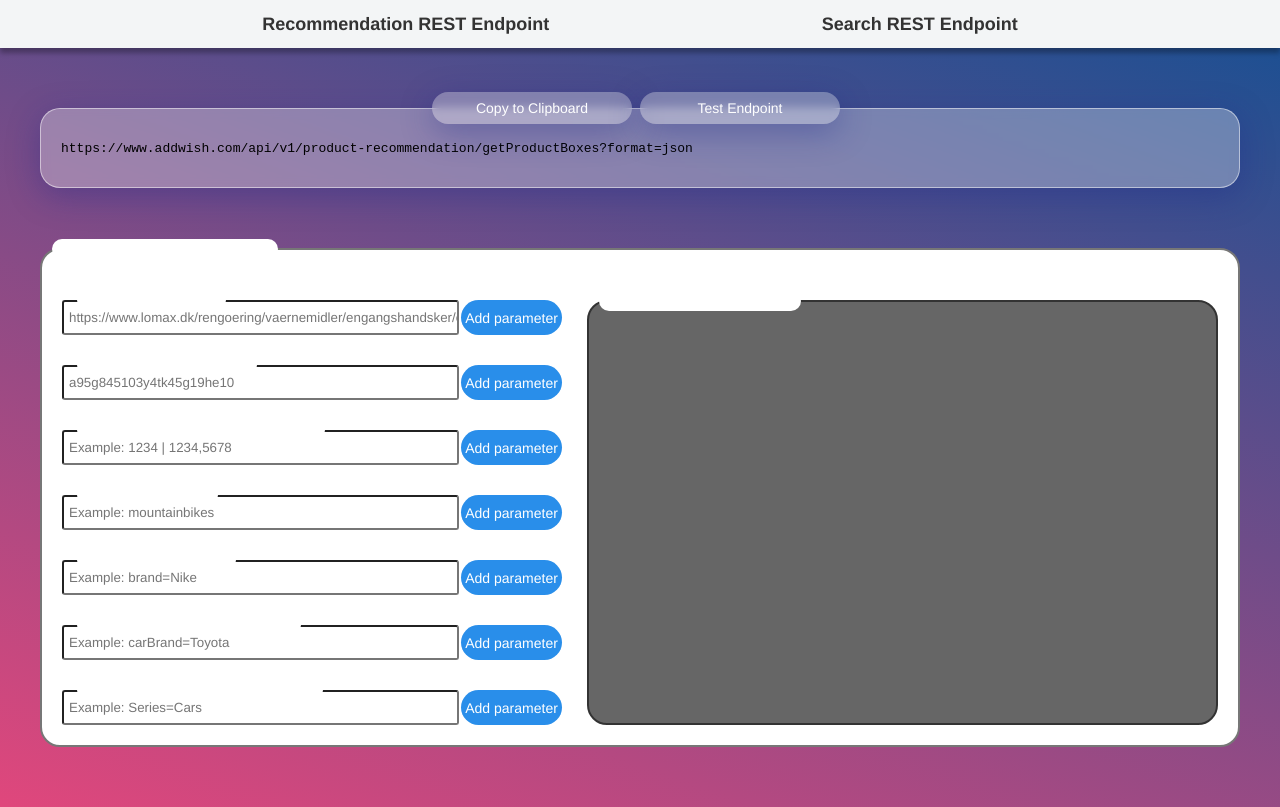
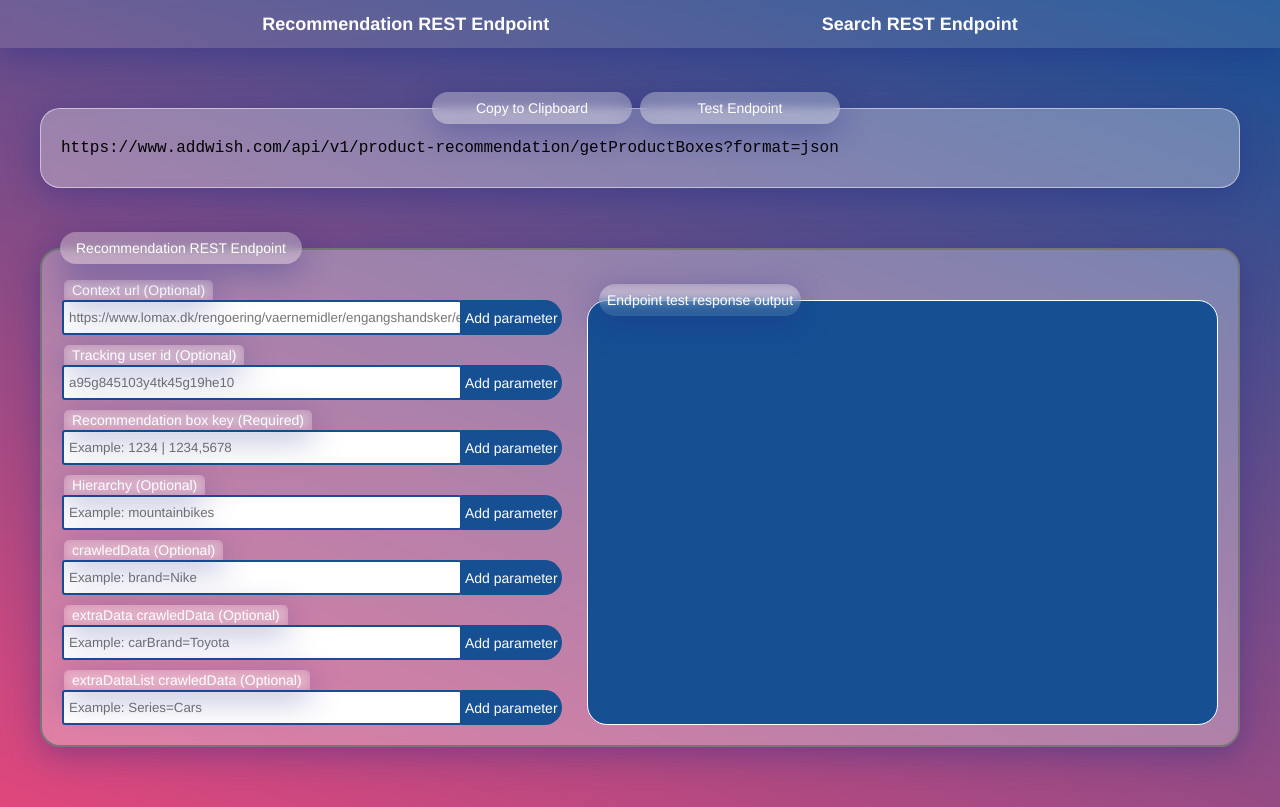
Before and after one commit to Mikkelmbk/hr-api-helper, a plain HTML site: page public/index.html in a window 1280 px wide. Drawn offline with Linux system fonts and the light colour scheme.

Commit message:
styled response window and navigation

```diff
--- a/public/assets/css/constructor-general.css
+++ b/public/assets/css/constructor-general.css
@@ -5,28 +5,35 @@
 
 .main__endpoint-constructor-border-position{
     position:absolute;
-    top:-9px;
-    left:12px;
+    top: -16px;
+    left:20px;
     display:flex;
+    z-index: 10;
 }
 
 .main__endpoint-constructor-description{
     user-select:none;
-    background-color:var(--primary-theme-endpoint-label-bg);
     color:var(--primary-theme-text-color);
-    padding:2px 8px;
+    padding:8px 16px;
     border-radius:var(--primary-theme-border-radius);
     font-size:var(--primary-theme-font-size);
     margin-right:8px;
+    background: rgba( 255, 255, 255, 0.3 );
+    box-shadow: 0 8px 32px 0 rgba( 31, 38, 135, 0.37 );
+    backdrop-filter: blur( 5px );
+    -webkit-backdrop-filter: blur( 5px );
 }
 
 .main__endpoint-constructor-outer-container{
     border:2px solid #777;
-    background-color:var(--primary-theme-endpoint-builder-bg);
     border-radius:var(--primary-theme-border-radius);
     display:flex;
     flex-wrap:wrap;
     padding:20px;
+    background: rgba( 255, 255, 255, 0.3 );
+    box-shadow: 0 8px 32px 0 rgba( 31, 38, 135, 0.37 );
+    backdrop-filter: blur( 5px );
+    -webkit-backdrop-filter: blur( 5px );
 }
 
 .main__endpoint-constructor-outer-recom-container,.main__endpoint-constructor-outer-search-container{
@@ -50,37 +57,42 @@
 
 .main__endpoint-constructor-label{
     position:absolute;
-    top:-10px;
-    left:15px;
+    top:-20px;
+    left:2px;
     user-select:none;
-    background-color:var(--primary-theme-endpoint-label-bg);
     color:var(--primary-theme-text-color);
     padding:2px 8px;
-    border-radius:var(--primary-theme-border-radius);
+    border-radius: 5px 5px 0 0;
     font-size:var(--primary-theme-font-size);
     transition: var(--label-focus-transition);
+    background: rgba( 255, 255, 255, 0.1 );
+    box-shadow: 0 8px 32px 0 rgba( 31, 38, 135, 0.37 );
+    backdrop-filter: blur( 5px );
+    -webkit-backdrop-filter: blur( 5px );
 }
 
 .main__endpoint-constructor-input{
+    border: 2px solid #165093;
+    outline: none;
     border-radius:3px;
     height:35px;
     padding-left:5px;
 }
 
 .main__endpoint-constructor-input:focus + .main__endpoint-constructor-label{
-    opacity:0;
-    pointer-events:none;
+    background: #165093;
 }
+
 
 .main__endpoint-constructor-button{
     height:35px;
     width:125px;
-    background-color:#298eea;
+    background-color:#165093;
     color:var(--primary-theme-text-color);
     border:none;
-    border-radius:var(--primary-theme-border-radius);
+    border-radius:0 20px 20px 0;
     padding:4px;
-    margin-left:2px;
+    margin-left:-1px;
     cursor:pointer;
     font-size:var(--primary-theme-font-size);
 }
--- a/public/assets/css/endpoint-output.css
+++ b/public/assets/css/endpoint-output.css
@@ -34,7 +34,7 @@
 }
 
 .main__endpoint-output{
-    font-family:monospace;
+    font-family:'Fira Mono', monospace;
 }
 
 .main__endpoint-output--addition{
--- a/public/assets/css/general.css
+++ b/public/assets/css/general.css
@@ -16,7 +16,7 @@ body{
 }
 
 .success-green-background{
-    background-color: #099633!important;
+    background-color: #e0477c!important;
 }
 
 .awaiting-orange-background-color{
--- a/public/assets/css/navigation.css
+++ b/public/assets/css/navigation.css
@@ -2,6 +2,10 @@
     min-height:var(--header-height);
     background-color:var(--primary-theme-header-bg);
     box-shadow: 0px 5px 5px 0px rgba(0,0,0,0.30);
+    background: rgba( 255, 255, 255, 0.1 );
+    box-shadow: 0 8px 32px 0 rgba( 31, 38, 135, 0.37 );
+    backdrop-filter: blur( 5px );
+    -webkit-backdrop-filter: blur( 5px );
 }
 
 .header__ul{
@@ -20,7 +24,7 @@
     transition: background-color 0.15s ease-in-out, color 0.15s ease-in-out;
     padding:10px;
     font-weight:700;
-    color:#333;
+    color:#fff;
     font-size:18px;
     border-radius:2px;
 }
--- a/public/assets/css/response-window.css
+++ b/public/assets/css/response-window.css
@@ -8,32 +8,35 @@
 
 .main__endpoint-test-response-window-border-position{
     position:absolute;
-    top:-9px;
+    top:-16px;
     left:12px;
     display:flex;
 }
 
 .main__endpoint-test-response-window-description{
     user-select:none;
-    background-color:var(--primary-theme-endpoint-label-bg);
     color:var(--primary-theme-text-color);
-    padding:2px 8px;
+    padding:8px 8px;
     border-radius:var(--primary-theme-border-radius);
     font-size:var(--primary-theme-font-size);
     margin-right:8px;
+    background: rgba( 255, 255, 255, 0.1 );
+    box-shadow: 0 8px 32px 0 rgba( 31, 38, 135, 0.37 );
+    backdrop-filter: blur( 5px );
+    -webkit-backdrop-filter: blur( 5px );
 }
 
 .main__endpoint-test-response-window{
-    border:2px solid #333;
-    background-color:var(--primary-theme-response-window-bg);
+    border:1px solid #fff;
+    background-color:#165093;
     border-radius:var(--primary-theme-border-radius);
     padding:20px;
     height:100%;
 }
 
 .main__endpoint-test-response-output{
-    color:yellow;
-    font-family: monospace;
+    color:orange;
+    font-family: 'Fria Mono',monospace;
     font-size:var(--primary-theme-font-size);
 }
 
@@ -45,7 +48,7 @@
 }
 
 .main__endpoint-test-response-output a{
-    color: lightblue;
+    color: lightgreen;
 }
 
 .response-product-container{
```
